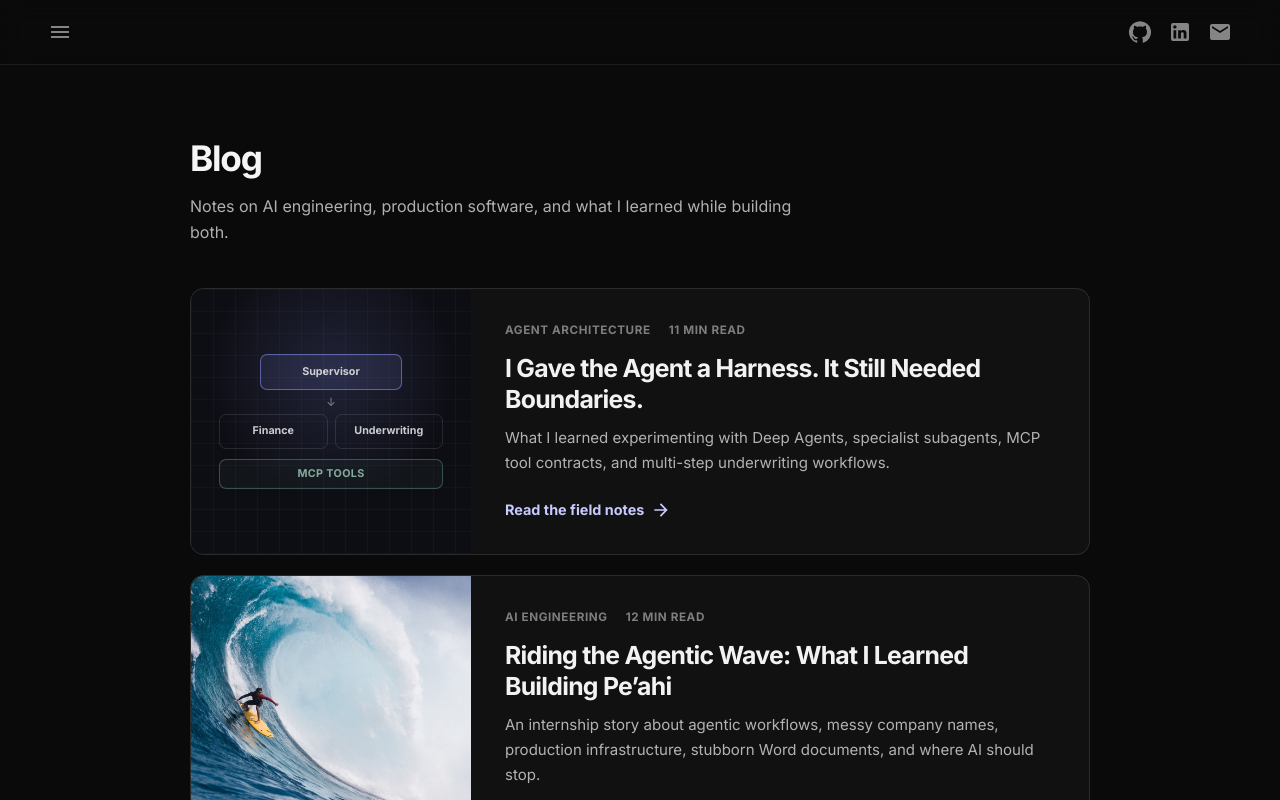
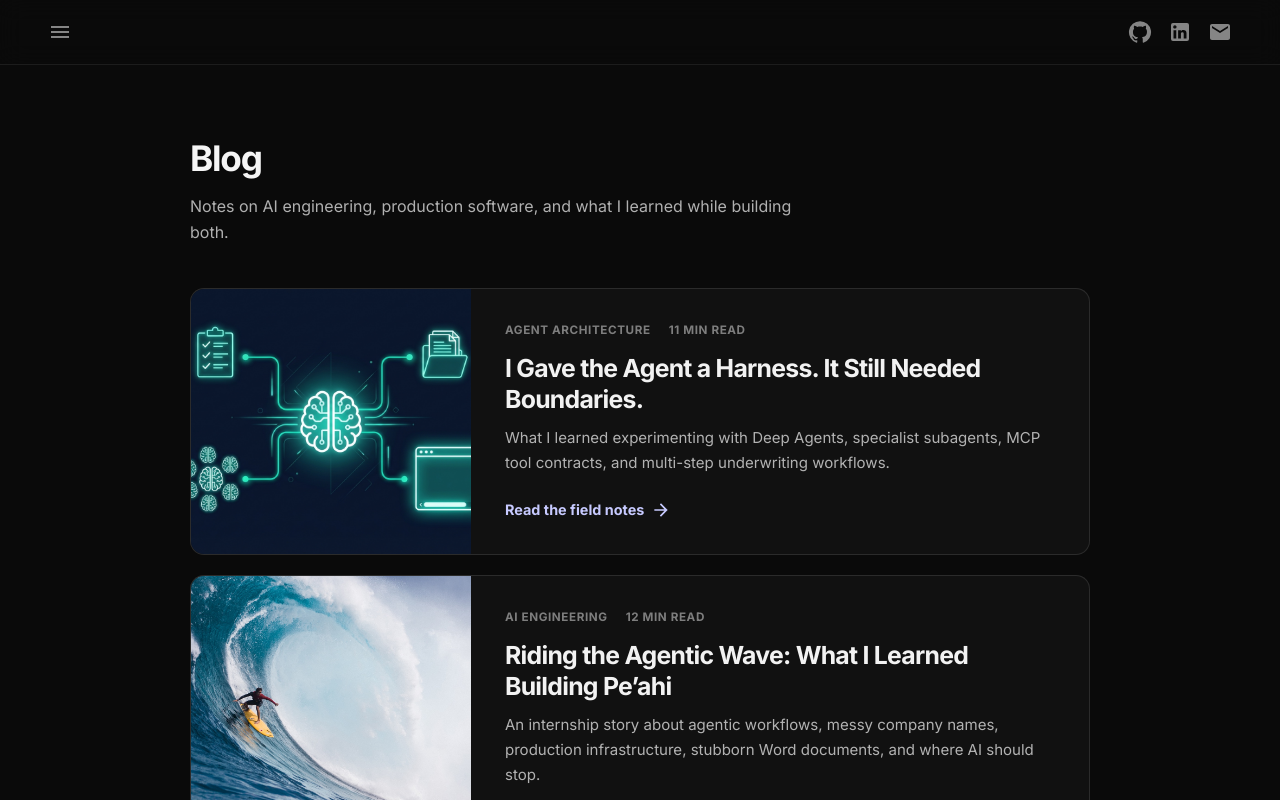
Before and after one commit to choiwab/portfolio, a React (Create React App) app: page /blog in a window 1280 px wide. Built offline with nearby package versions, Linux system fonts and the light colour scheme.

Commit message:
Enhance Deep Agents blog visuals

```diff
--- a/src/Blog.css
+++ b/src/Blog.css
@@ -57,73 +57,6 @@ html {
   height: 100%;
   min-height: 250px;
   object-fit: cover;
-}
-
-.post-card__visual {
-  display: flex;
-  min-height: 250px;
-  flex-direction: column;
-  align-items: center;
-  justify-content: center;
-  padding: 28px;
-  box-sizing: border-box;
-  background-color: #0d0e14;
-  background-image:
-    linear-gradient(rgba(146, 153, 255, 0.045) 1px, transparent 1px),
-    linear-gradient(90deg, rgba(146, 153, 255, 0.045) 1px, transparent 1px),
-    radial-gradient(circle at 50% 32%, rgba(146, 153, 255, 0.15), transparent 55%);
-  background-size: 22px 22px, 22px 22px, auto;
-}
-
-.post-card__visual-node,
-.post-card__visual-row span,
-.post-card__visual-protocol {
-  border: 1px solid var(--blog-border);
-  border-radius: 7px;
-  color: rgba(255, 255, 255, 0.78);
-  font-size: 0.67rem;
-  font-weight: 650;
-  line-height: 1.35;
-  text-align: center;
-}
-
-.post-card__visual-node {
-  width: 116px;
-  padding: 10px 12px;
-}
-
-.post-card__visual-node--primary {
-  border-color: rgba(146, 153, 255, 0.52);
-  background: rgba(146, 153, 255, 0.1);
-}
-
-.post-card__visual-link {
-  padding: 5px 0;
-  color: var(--blog-dim);
-  font-size: 0.72rem;
-}
-
-.post-card__visual-row {
-  display: grid;
-  width: 100%;
-  grid-template-columns: repeat(2, minmax(0, 1fr));
-  gap: 7px;
-}
-
-.post-card__visual-row span {
-  padding: 9px 6px;
-}
-
-.post-card__visual-protocol {
-  width: 100%;
-  margin-top: 10px;
-  padding: 7px 10px;
-  border-color: rgba(136, 206, 179, 0.32);
-  background: rgba(136, 206, 179, 0.045);
-  box-sizing: border-box;
-  color: rgba(179, 224, 207, 0.72);
-  letter-spacing: 0.035em;
-  text-transform: uppercase;
 }
 
 .post-card__body {
@@ -276,6 +209,11 @@ html {
   object-fit: cover;
 }
 
+.article-cover--agent-harness img {
+  border: 1px solid rgba(55, 229, 196, 0.18);
+  box-shadow: 0 18px 60px rgba(0, 0, 0, 0.28);
+}
+
 .article-cover figcaption,
 .technical-diagram figcaption {
   margin-top: 10px;
@@ -354,6 +292,42 @@ html {
   border: 1px solid var(--blog-border);
   border-radius: 10px;
   background: var(--blog-surface);
+}
+
+.technical-diagram--teal {
+  border-color: rgba(55, 229, 196, 0.16);
+  background-color: #0d1117;
+  background-image:
+    linear-gradient(rgba(55, 229, 196, 0.025) 1px, transparent 1px),
+    linear-gradient(90deg, rgba(55, 229, 196, 0.025) 1px, transparent 1px),
+    radial-gradient(circle at 50% 15%, rgba(55, 229, 196, 0.07), transparent 48%);
+  background-size: 24px 24px, 24px 24px, auto;
+}
+
+.technical-diagram--teal .diagram-node {
+  box-shadow: inset 0 1px 0 rgba(255, 255, 255, 0.018);
+}
+
+.technical-diagram--teal .diagram-node--primary,
+.technical-diagram--teal .diagram-node--focus {
+  border-color: rgba(55, 229, 196, 0.34);
+  background: rgba(55, 229, 196, 0.055);
+}
+
+.technical-diagram--teal .diagram-node--primary {
+  box-shadow:
+    inset 0 1px 0 rgba(255, 255, 255, 0.03),
+    0 0 24px rgba(55, 229, 196, 0.045);
+}
+
+.technical-diagram--teal .diagram-arrow,
+.technical-diagram--teal .diagram-dispatch {
+  color: rgba(115, 233, 211, 0.58);
+}
+
+.technical-diagram--teal .diagram-observability {
+  border-color: rgba(55, 229, 196, 0.2);
+  color: rgba(155, 236, 221, 0.72);
 }
 
 .diagram-chain,
@@ -493,6 +467,24 @@ html {
   border-top: 1px dashed rgba(255, 255, 255, 0.12);
 }
 
+.mcp-traffic {
+  display: grid;
+  grid-template-columns: repeat(3, minmax(0, 1fr));
+  gap: 8px;
+  margin-top: 14px;
+}
+
+.mcp-traffic span {
+  padding: 7px 8px;
+  border-radius: 5px;
+  background: rgba(55, 229, 196, 0.035);
+  color: rgba(155, 236, 221, 0.65);
+  font-size: 0.59rem;
+  font-weight: 600;
+  line-height: 1.4;
+  text-align: center;
+}
+
 .mcp-primitives > div {
   display: flex;
   flex-direction: column;
@@ -574,11 +566,6 @@ html {
   }
 
   .post-card__image {
-    min-height: 0;
-    aspect-ratio: 16 / 9;
-  }
-
-  .post-card__visual {
     min-height: 0;
     aspect-ratio: 16 / 9;
   }
@@ -665,7 +652,8 @@ html {
   }
 
   .harness-tool-row,
-  .mcp-primitives {
+  .mcp-primitives,
+  .mcp-traffic {
     grid-template-columns: 1fr;
   }
 }
--- a/src/Blog.js
+++ b/src/Blog.js
@@ -2,6 +2,7 @@ import React, { useEffect } from 'react';
 import { Link } from 'react-router-dom';
 import ArrowForwardIcon from '@mui/icons-material/ArrowForward';
 import peahiWave from './public/blog/peahi-wave.jpg';
+import deepAgentsHarness from './public/blog/deep-agents-harness.png';
 import './Blog.css';
 
 const Blog = () => {
@@ -21,19 +22,11 @@ const Blog = () => {
 
       <section className="blog-grid" aria-label="Blog posts">
         <article className="post-card">
-          <div
-            className="post-card__visual post-card__visual--harness"
-            role="img"
-            aria-label="A supervisor agent connected to two specialist agents and a row of MCP tools"
-          >
-            <div className="post-card__visual-node post-card__visual-node--primary">Supervisor</div>
-            <div className="post-card__visual-link" aria-hidden="true">↓</div>
-            <div className="post-card__visual-row">
-              <span>Finance</span>
-              <span>Underwriting</span>
-            </div>
-            <div className="post-card__visual-protocol">MCP tools</div>
-          </div>
+          <img
+            className="post-card__image"
+            src={deepAgentsHarness}
+            alt="A central AI agent connected to planning, specialist agents, files, and an execution interface"
+          />
           <div className="post-card__body">
             <div className="post-card__meta">
               <span>Agent Architecture</span>
--- a/src/DeepAgentsBlogPost.js
+++ b/src/DeepAgentsBlogPost.js
@@ -1,10 +1,11 @@
 import React, { useEffect } from 'react';
 import { Link } from 'react-router-dom';
 import ArrowBackIcon from '@mui/icons-material/ArrowBack';
+import deepAgentsHarness from './public/blog/deep-agents-harness.png';
 import './Blog.css';
 
 const HarnessDiagram = () => (
-  <figure className="technical-diagram">
+  <figure className="technical-diagram technical-diagram--teal">
     <div
       className="harness-map"
       role="img"
@@ -78,7 +79,7 @@ const HarnessDiagram = () => (
 );
 
 const MCPDiagram = () => (
-  <figure className="technical-diagram">
+  <figure className="technical-diagram technical-diagram--teal">
     <div
       className="mcp-map"
       role="img"
@@ -99,6 +100,12 @@ const MCPDiagram = () => (
           <strong>Domain server</strong>
           <small>Own the tool contract and execution</small>
         </div>
+      </div>
+
+      <div className="mcp-traffic" aria-hidden="true">
+        <span>Discover capabilities →</span>
+        <span>Invoke with typed input →</span>
+        <span>Return structured content ←</span>
       </div>
 
       <div className="mcp-primitives">
@@ -146,6 +153,17 @@ const DeepAgentsBlogPost = () => {
             <span>August 2026</span>
             <span>11 min read</span>
           </div>
+
+          <figure className="article-cover article-cover--agent-harness">
+            <img
+              src={deepAgentsHarness}
+              alt="Illustration of a central AI agent connected to planning, specialist agents, documents, and an execution interface"
+            />
+            <figcaption>
+              A visual shorthand for the harness: one coordinating agent, specialist
+              workstreams, files, and an execution surface.
+            </figcaption>
+          </figure>
         </header>
 
         <div className="article-content">
```
Also changed, not shown: src/public/blog/deep-agents-harness.png (added), 1 other file (tests, documents, lock files or other folders).
